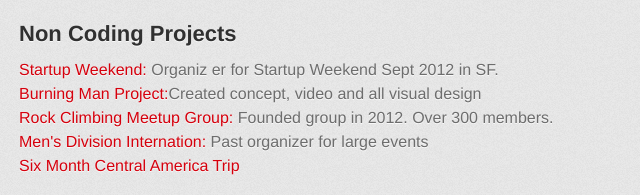
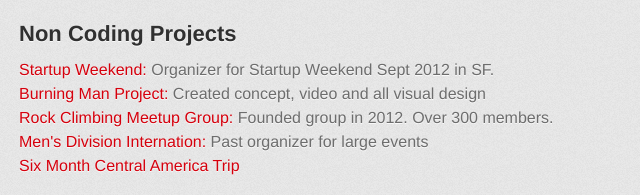
Before and after one commit to dladowitz/dladowitz.github.com, a plain HTML site: page index.html in a window 1280 px wide. Shown: the part 875-1070 px from the top of the page, 311-951 px from the left. Drawn offline with Linux system fonts and the light colour scheme; a web font is replaced by a local one.

Commit message:
Update index.html

```diff
--- a/index.html
+++ b/index.html
@@ -70,8 +70,8 @@
 
 					<h2>Non Coding Projects</h2>
 						<p>
-							<a href="http://startupweekend.org/"> Startup Weekend: </a>Organiz er for Startup Weekend Sept 2012 in SF.<br/>
-							<a href="http://www.adoptaportapotty.com">Burning Man Project:</a>Created concept, video and all visual design <br />
+							<a href="http://startupweekend.org/"> Startup Weekend: </a>Organizer for Startup Weekend Sept 2012 in SF.<br/>
+							<a href="http://www.adoptaportapotty.com">Burning Man Project:</a> Created concept, video and all visual design <br />
 							<a href="http://www.meetup.com/YosemiteCampShare/"> Rock Climbing Meetup Group: </a>Founded group in 2012. Over 300 members.<br/>
 							<a href="http://www.mdisuccess.com/"> Men's Division Internation: </a>Past organizer for large events<br/>
 							<a href="https://picasaweb.google.com/dladowitz"> Six Month Central America Trip </a>
```
